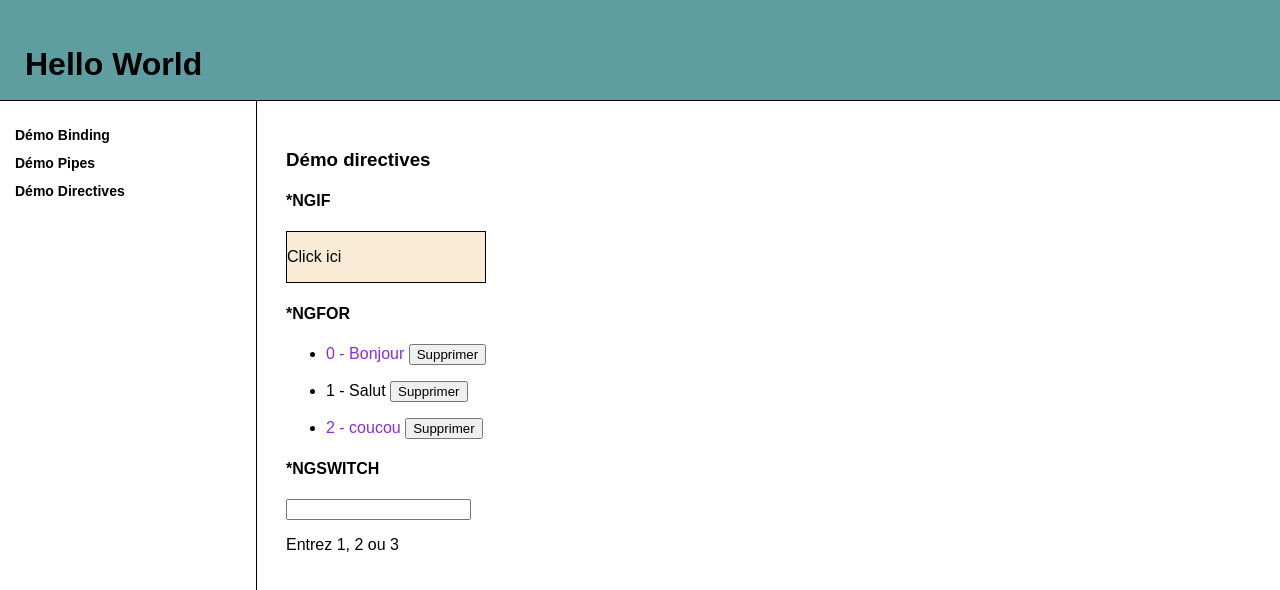
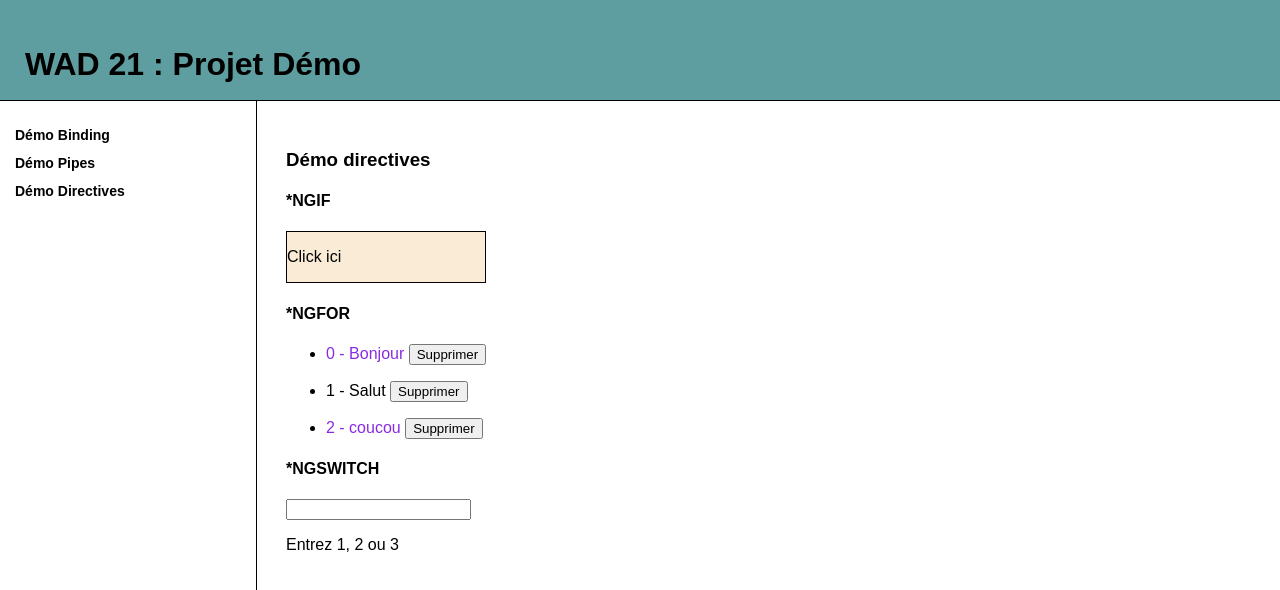
Before and after one commit to SteveBstorm/WAD21-Angular-Demo, an Angular app: page /demo_03 in a window 1280 px wide. Shown: the top 590 px of the page. Built offline with nearby package versions, Linux system fonts and the light colour scheme.

Commit message:
ajout menu

```diff
--- a/src/app/app.component.html
+++ b/src/app/app.component.html
@@ -1,5 +1,5 @@
 <header>
-    <h1>Hello World</h1>
+    <h1>WAD 21 : Projet Démo</h1>
 </header>
 <nav>
     <app-nav></app-nav>
--- a/src/app/components/nav/nav.component.ts
+++ b/src/app/components/nav/nav.component.ts
@@ -1,4 +1,6 @@
+import { LiteralMapEntry } from '@angular/compiler/src/output/output_ast';
 import { Component, OnInit } from '@angular/core';
+import { Lien } from 'src/app/models/lien.model';
 
 @Component({
   selector: 'app-nav',
@@ -7,6 +9,12 @@
 })
 export class NavComponent implements OnInit {
 
+  listeLien : Lien[] = [
+    {nom : "Demo bindings", url :"demo_01"},
+    {nom : "Demo Pipes", url :"demo_02"},
+    {nom : "Demo Directives", url :"demo_03"}
+  ]
+
   constructor() { }
 
   ngOnInit(): void {
--- /dev/null
+++ b/src/app/models/lien.model.ts
@@ -0,0 +1,4 @@
+export interface Lien {
+    nom : string
+    url : string
+}
```
